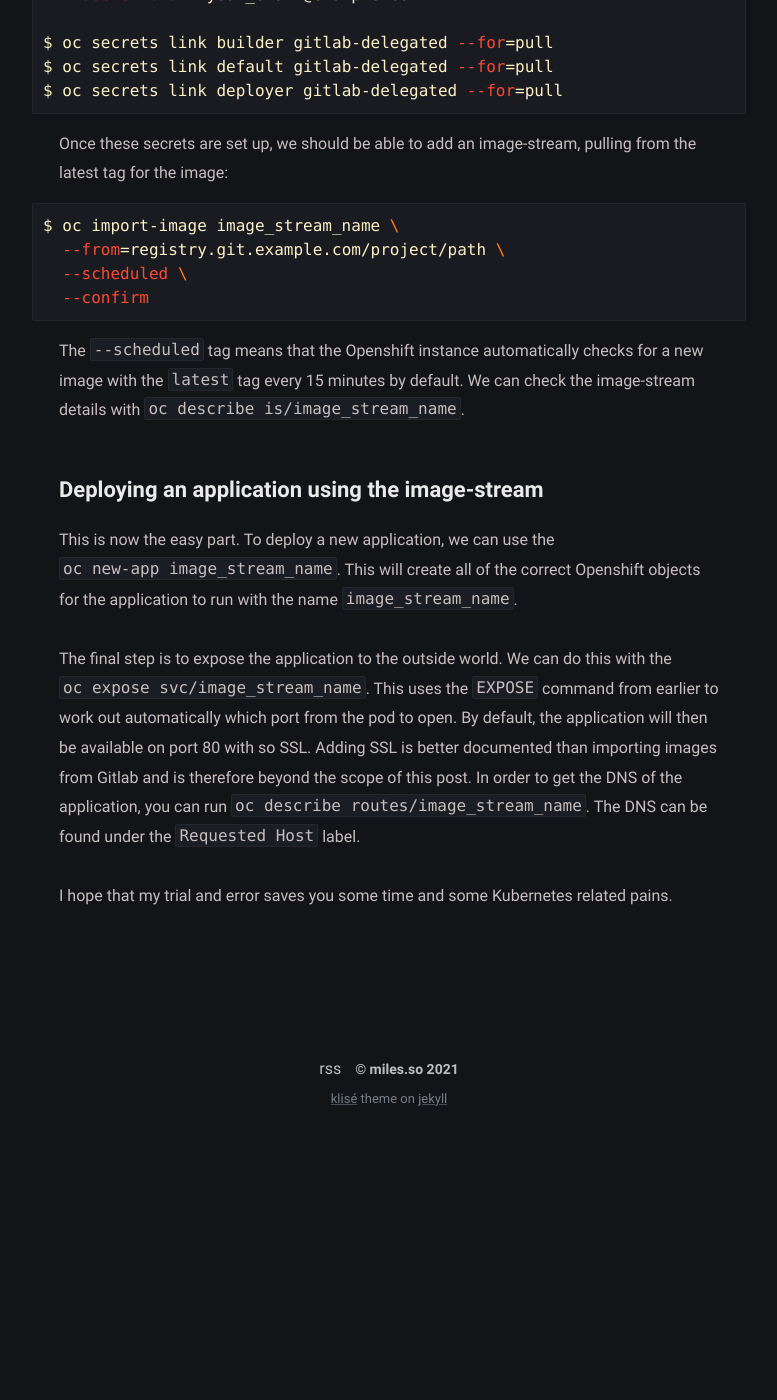
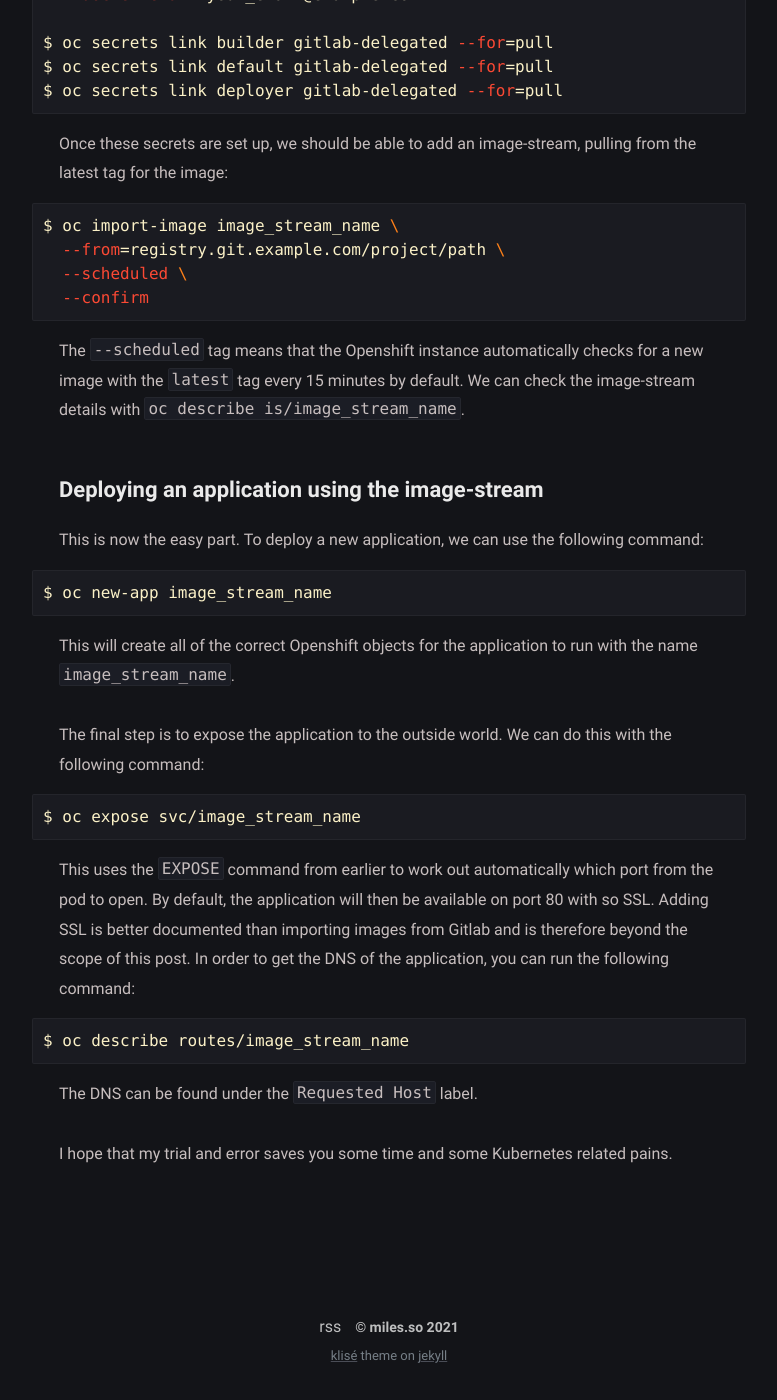
Before and after one commit to pbexe/jekyll-klise, a Jekyll site: the page built from _posts/markdown-test/2021-08-14-gitlab-openshift.md, in a window 1280 px wide and 1400 px high, scrolled down 2623 px. Shown: the whole window, without its empty margins (251-1028 px from the left). Built offline with Jekyll 4.4.1, drawn with Linux system fonts in a browser that asks for light colours; comment, search, counter and statistics services are not loaded; before the commit the page ends 3766 px from its top, so only the background shows below that.

Commit message:
restructured

````diff
--- a/_posts/markdown-test/2021-08-14-gitlab-openshift.md
+++ b/_posts/markdown-test/2021-08-14-gitlab-openshift.md
@@ -87,10 +87,28 @@ The `--scheduled` tag means that the Openshift instance automatically checks for
 
 ## Deploying an application using the image-stream
 
-This is now the easy part. To deploy a new application, we can use the `oc new-app image_stream_name`. This will create all of the correct Openshift objects for the application to run with the name `image_stream_name`.
+This is now the easy part. To deploy a new application, we can use the following command:
+
+```sh
+$ oc new-app image_stream_name
+```
+
+This will create all of the correct Openshift objects for the application to run with the name `image_stream_name`.
 
 
-The final step is to expose the application to the outside world. We can do this with the `oc expose svc/image_stream_name`. This uses the `EXPOSE` command from earlier to work out automatically which port from the pod to open. By default, the application will then be available on port 80 with so SSL. Adding SSL is better documented than importing images from Gitlab and is therefore beyond the scope of this post. In order to get the DNS of the application, you can run `oc describe routes/image_stream_name`. The DNS can be found under the `Requested Host` label.
+The final step is to expose the application to the outside world. We can do this with the following command:
+
+```sh
+$ oc expose svc/image_stream_name
+```
+
+This uses the `EXPOSE` command from earlier to work out automatically which port from the pod to open. By default, the application will then be available on port 80 with so SSL. Adding SSL is better documented than importing images from Gitlab and is therefore beyond the scope of this post. In order to get the DNS of the application, you can run the following command:
+
+```sh
+$ oc describe routes/image_stream_name
+```
+
+The DNS can be found under the `Requested Host` label.
 
 I hope that my trial and error saves you some time and some Kubernetes related pains.
 
````
